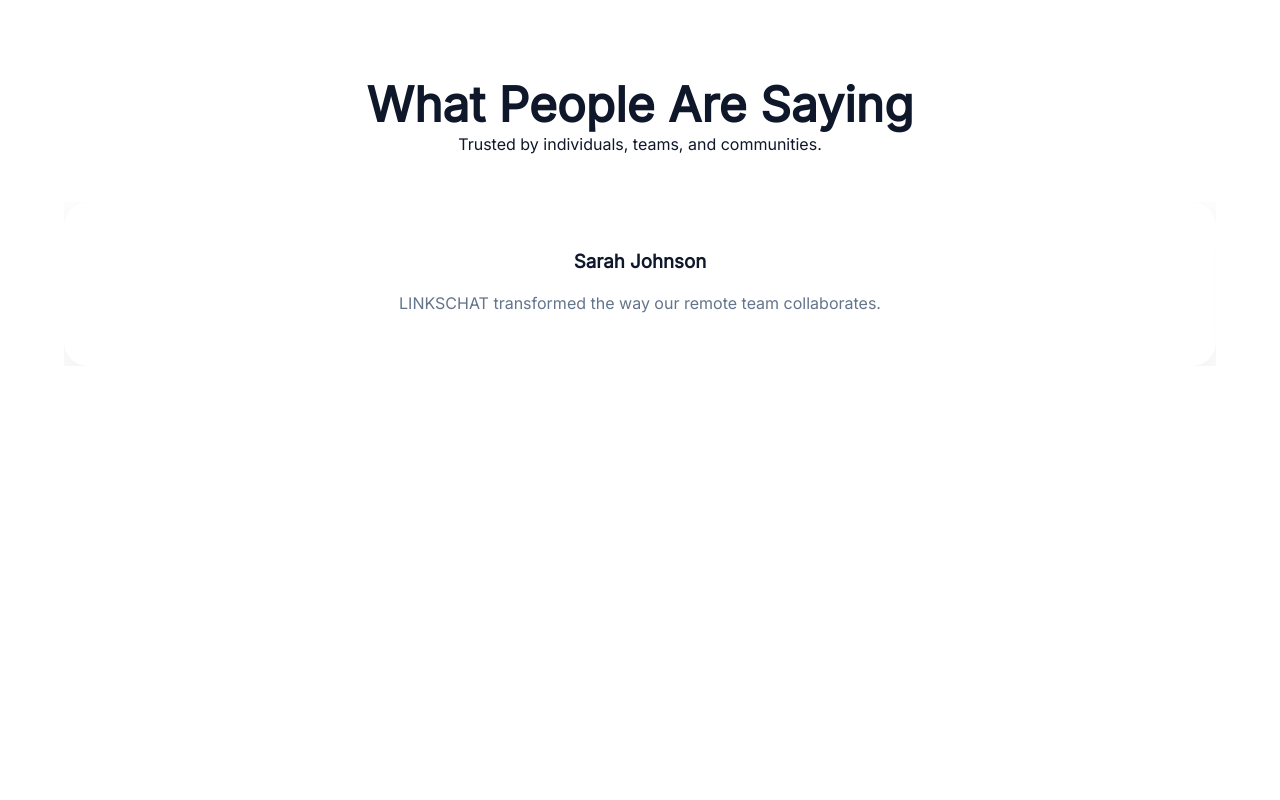
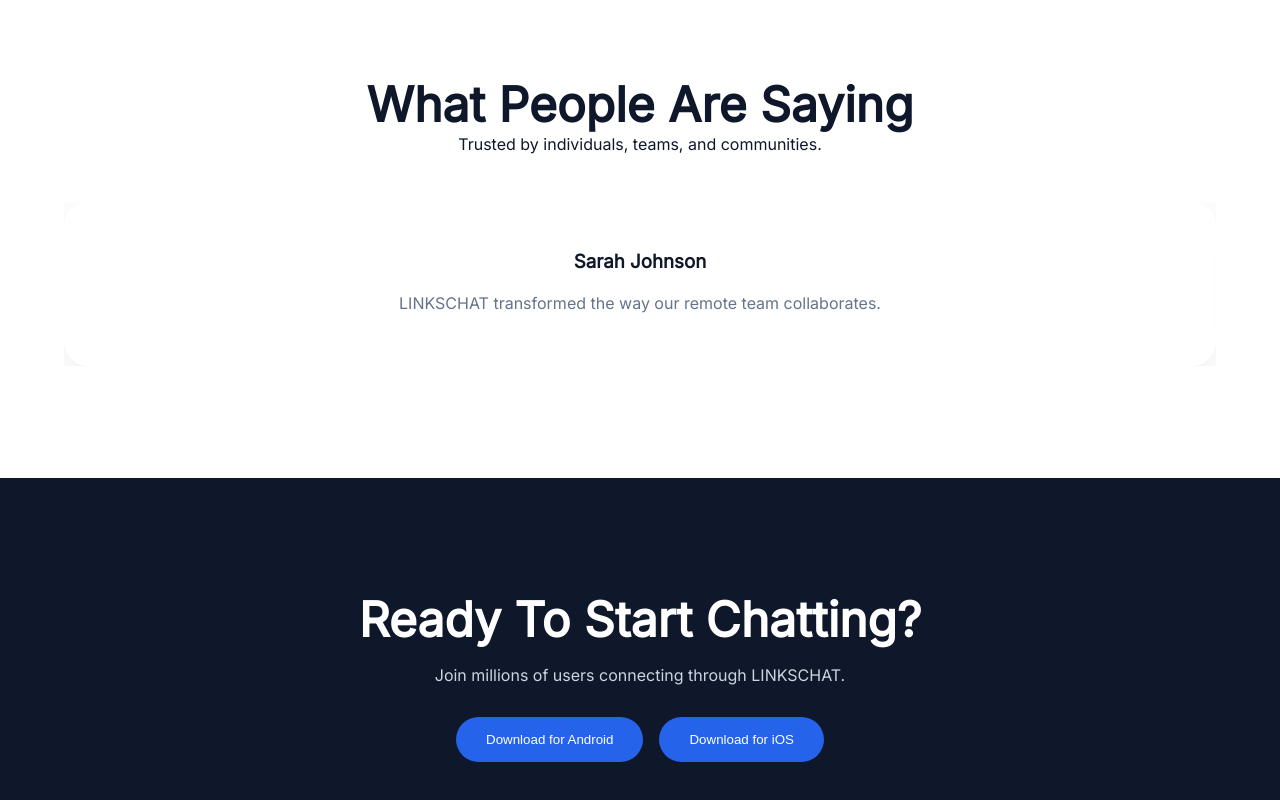
Before and after one commit to Deejoft/Linkschat-Web-Portal-, a React (Vite) app: page / in a window 1280 px wide. Shown: the part 4385-5185 px from the top of the page. Before the commit the page ends 4863 px from the top, so only its background shows below. Built offline with nearby package versions, Linux system fonts and the light colour scheme.

Commit message:
Add CTA component to Home page for improved user engagement

```diff
--- a/src/pages/Home.jsx
+++ b/src/pages/Home.jsx
@@ -1,4 +1,5 @@
 import Communities from "../components/Communities/Communities";
+import CTA from "../components/CTA/CTA";
 import Features from "../components/Features/Features";
 import Hero from "../components/Hero/Hero";
 import Navbar from "../components/Navbar/Navbar";
@@ -18,6 +19,7 @@ function Home() {
       <Showcase />
       <Communities />
       <Testimonials />
+      <CTA />
     </div>
   );
 }
```
